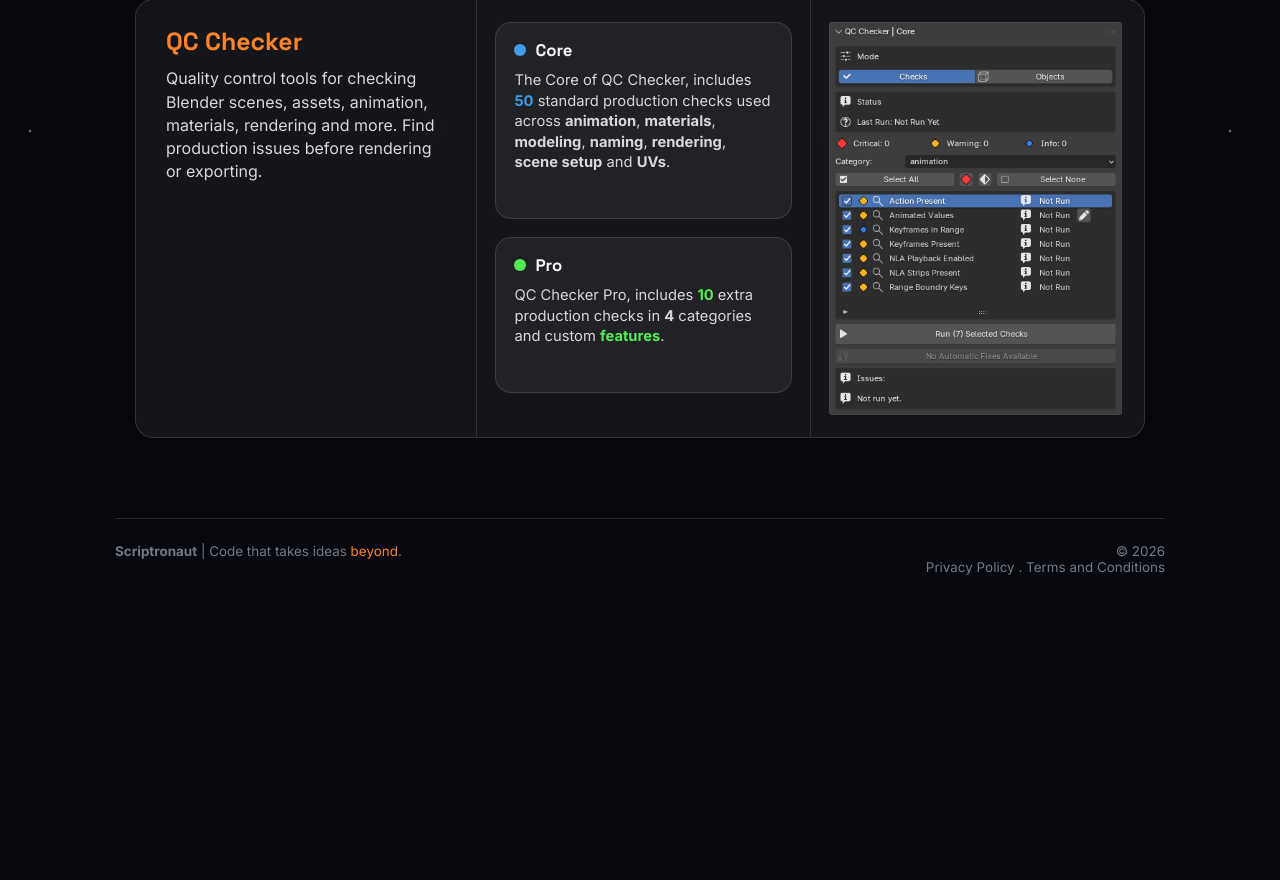
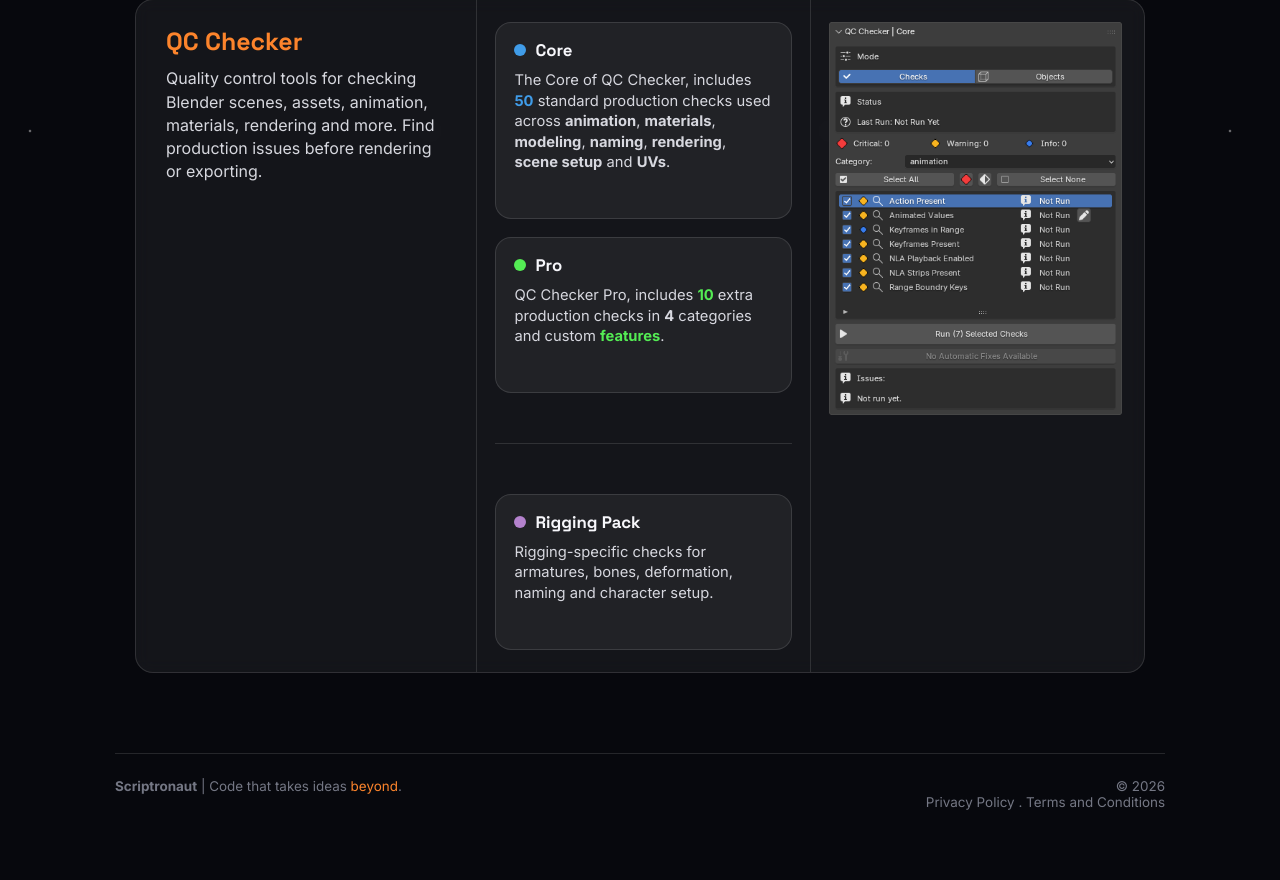
Before and after one commit to scotthomson-naut/qc, a Python web app: template documentation/template/index.html in a window 1280 px wide. Shown: the part 609-1489 px from the top of the page. Before the commit the page ends 1184 px from the top, so only its background shows below. Run offline with Jinja, Linux system fonts and the light colour scheme; the template is opened without the code that fills it, so the values that code supplies are empty.

Commit message:
Updated rigging color id and added all to landing page for testing

```diff
--- a/documentation/template/css/docs.css
+++ b/documentation/template/css/docs.css
@@ -16,7 +16,7 @@
   --hilite-core: #409ce8;
   --hilite-pro: #54ec54;
   --hilite-pack-animation: #ae2d4b;
-  --hilite-pack-rigging: #3fb13f;
+  --hilite-pack-rigging: #b482cd;
   --hilite-pack-lighting: #aeab30;
   --max: 100%
 }
@@ -328,7 +328,15 @@ img { max-width: 100%; margin-right: 4px;}
 .pro-dot {
     background: var(--hilite-pro);
 }
-
+.pack-animation-dot {
+    background: var(--hilite-pack-animation);
+}
+.pack-rigging-dot {
+    background: var(--hilite-pack-rigging);
+}
+.pack-lighting-dot {
+    background: var(--hilite-pack-lighting);
+}
 
 
 /* Display column */
--- a/documentation/template/index.html
+++ b/documentation/template/index.html
@@ -156,17 +156,15 @@
                         </span>
                     </a>
 
-                    <!--
-                    <hr>
-                    -->
 
                     <!-- Packs -->
 
-                    <!-- Rigging
-                    <a class="tool-card" href="packs/rigging/index.html">
-                        <!--<div class="tool-price">$10</div>
+                    <hr>
+                    <!-- Rigging -->
+                    <a class="tool-card" href="docs/qc_checker/packs/rigging/index.html">
+                        <!--<div class="tool-price">$10</div> -->
                         <h3>
-                            <span class="tool-dot rigging-dot"></span>
+                            <span class="tool-dot pack-rigging-dot"></span>
                             Rigging Pack
                         </h3>
                         <p>
@@ -177,7 +175,7 @@
                             Documentation →
                         </span>
                     </a>
-                    -->
+
 
                 </div>
 
```
